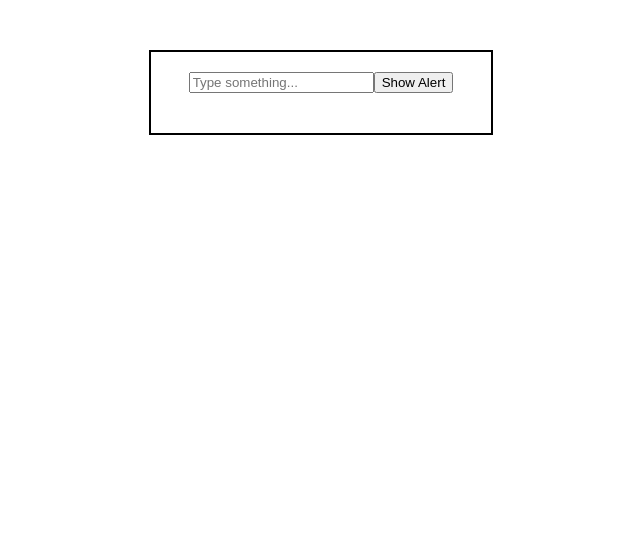
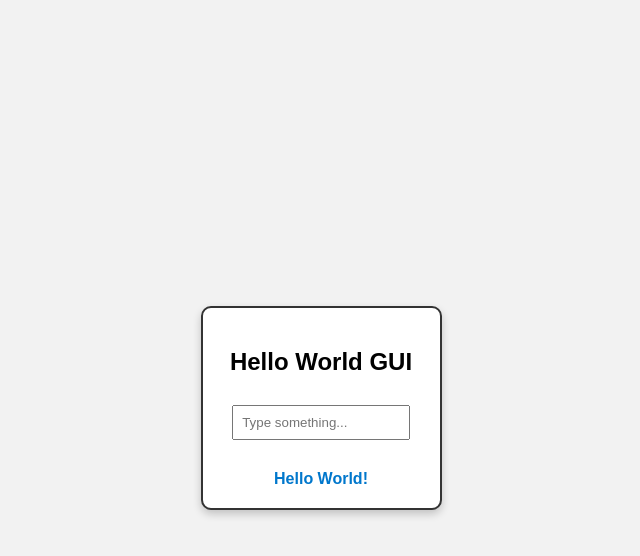
Before and after one commit to austin4321/gui-java, a plain HTML site: page index.html in a window 1280 px wide. Shown: the whole page, without its empty margins (319-959 px from the left). Drawn offline with Linux system fonts and the light colour scheme.

Commit message:
Update index.html

```diff
--- a/index.html
+++ b/index.html
@@ -2,38 +2,50 @@
 <html lang="en">
 <head>
   <meta charset="UTF-8">
-  <title>JS GUI</title>
+  <meta name="viewport" content="width=device-width, initial-scale=1.0">
+  <title>Hello World GUI</title>
+  <style>
+    body {
+      font-family: Arial, sans-serif;
+      display: flex;
+      justify-content: center;
+      align-items: center;
+      height: 100vh;
+      background-color: #f2f2f2;
+    }
+    .gui {
+      padding: 20px;
+      background: #fff;
+      border: 2px solid #333;
+      border-radius: 10px;
+      text-align: center;
+      box-shadow: 0 4px 8px rgba(0,0,0,0.2);
+    }
+    input {
+      padding: 8px;
+      margin: 10px 0;
+      width: 80%;
+    }
+    .message {
+      margin-top: 20px;
+      font-weight: bold;
+      color: #0077cc;
+    }
+  </style>
 </head>
 <body>
+  <div class="gui">
+    <h2>Hello World GUI</h2>
+    <input type="text" id="userInput" placeholder="Type something...">
+    <div class="message" id="message">Hello World!</div>
+  </div>
+
   <script>
-    // Create container div
-    const container = document.createElement('div');
-    container.style.padding = '20px';
-    container.style.border = '2px solid black';
-    container.style.width = '300px';
-    container.style.margin = '50px auto';
-    container.style.textAlign = 'center';
-    document.body.appendChild(container);
+    const input = document.getElementById('userInput');
+    const message = document.getElementById('message');
 
-    // Create input
-    const input = document.createElement('input');
-    input.placeholder = 'Type something...';
-    container.appendChild(input);
-
-    // Create alert button
-    const alertBtn = document.createElement('button');
-    alertBtn.textContent = 'Show Alert';
-    container.appendChild(alertBtn);
-
-    // Create output div
-    const output = document.createElement('div');
-    output.style.marginTop = '20px';
-    container.appendChild(output);
-
-    // Button events
-    alertBtn.addEventListener('click', () => {
-      alert('You typed: ' + input.value);
-      output.textContent = 'You typed: ' + input.value;
+    input.addEventListener('input', () => {
+      message.textContent = 'Hello World! You typed: ' + input.value;
     });
   </script>
 </body>
```
